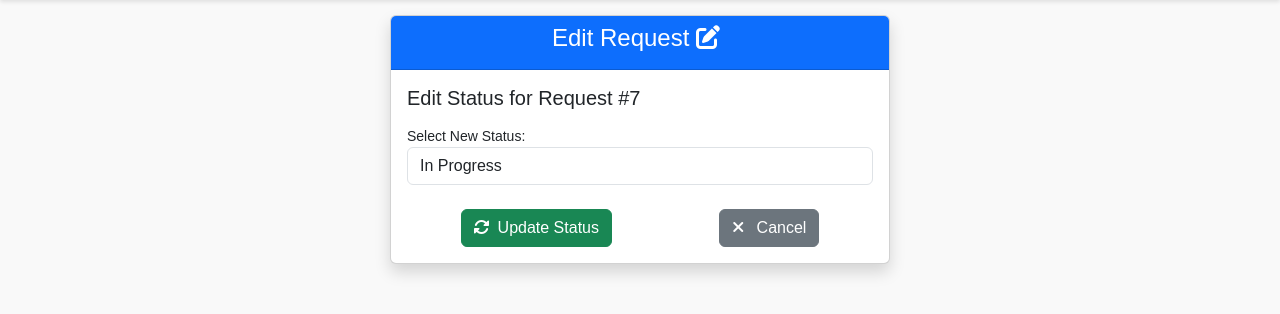
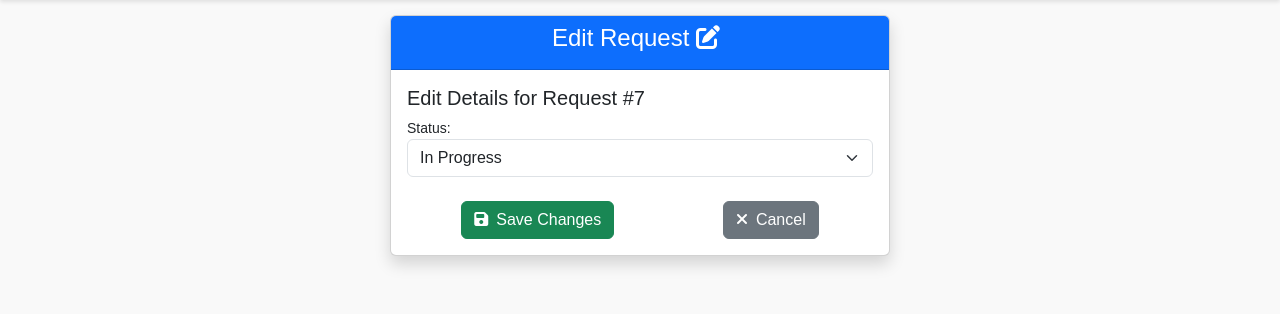
Before and after one commit to ladvapranay/InventoryTrackerApp, a Django app: page /edit-request/7/ in a window 1280 px wide. Shown: the part 85-399 px from the top of the page. Run offline with Django 5.2, Linux system fonts and the light colour scheme; a user stored in the database is signed in; data comes from the database, SQL or seed files in the repository; both versions use the stored data as it was after the commit.

Commit message:
Added edit feature for user

```diff
--- a/inventory/views.py
+++ b/inventory/views.py
@@ -2,9 +2,11 @@ from django.contrib import messages
 from django.contrib.auth import logout, login
 from django.contrib.auth.decorators import login_required
 from django.contrib.auth.models import User
-from django.shortcuts import render, redirect
+from django.http import HttpResponseBadRequest
+from django.shortcuts import render, redirect, get_object_or_404
 from .models import InventoryItem, InventoryRequest
-from .forms import RequestForm
+from .forms import RequestForm, AdminRequestForm
+
 
 def register(request):
     if request.method == 'POST':
@@ -32,6 +34,7 @@ def register(request):
         return redirect('dashboard')
 
     return render(request, 'registration/register.html')
+
 
 @login_required
 def dashboard(request):
@@ -77,21 +80,34 @@ def delete_request(request, request_id):
 
 @login_required
 def edit_request(request, request_id):
-    if request.user.is_staff:
-        inventory_request = get_object_or_404(InventoryRequest, id=request_id)
-        if request.method == 'POST':
-            new_status = request.POST.get('status')
-            if new_status and new_status in ['New', 'In Progress', 'Approved', 'Rejected']:
-                inventory_request.status = new_status
-                inventory_request.save()
-                messages.success(request, f"Request {request_id} updated to {new_status}.")
-                return redirect('dashboard')
-            messages.error(request, "Invalid or missing status!")
-        return render(request, 'edit_request.html', {'inventory_request': inventory_request})
-    return HttpResponseBadRequest("You are not authorized to edit this request.")
+    inventory_request = get_object_or_404(InventoryRequest, id=request_id)
 
-from django.shortcuts import get_object_or_404
-from django.http import HttpResponseBadRequest
+    if inventory_request.requested_by != request.user and not request.user.is_staff:
+        return HttpResponseBadRequest("You are not authorized to edit this request.")
+
+    if request.method == 'POST':
+        if request.user.is_staff:
+            form = AdminRequestForm(request.POST, instance=inventory_request)
+        else:
+            form = RequestForm(request.POST, instance=inventory_request)
+
+        if form.is_valid():
+            form.save()
+            messages.success(request, f"Request {inventory_request.id} updated successfully.")
+            return redirect('dashboard')
+        else:
+            messages.error(request, "Failed to update the request. Please correct the errors.")
+
+    else:
+        if request.user.is_staff:
+            form = AdminRequestForm(instance=inventory_request)
+        else:
+            form = RequestForm(instance=inventory_request)
+
+    return render(request, 'edit_request.html', {
+        'form': form,
+        'inventory_request': inventory_request,
+    })
 
 
 @login_required
@@ -130,7 +146,6 @@ def create_request(request):
         else:
             print("Form errors:", form.errors)
 
-
     form = RequestForm(initial={'item': prefilled_item})
     return render(request, 'create_request.html', {
         'form': form,
--- a/templates/edit_request.html
+++ b/templates/edit_request.html
@@ -3,27 +3,21 @@
 {% block title %}Edit Request{% endblock %}
 
 {% block content %}
-<div class="d-flex justify-content-center align-items-center ">
+    <div class="d-flex justify-content-center align-items-center">
         <div class="card shadow" style="max-width: 500px; width: 100%;">
             <div class="card-header bg-primary text-white text-center">
-            <h4>Edit Request <i class="fas fa-edit me-2"></i> </h4>
+                <h4>Edit Request <i class="fas fa-edit me-2"></i></h4>
             </div>
             <div class="card-body">
-            <h5>Edit Status for Request #{{ inventory_request.id }}</h5>
+                <h5>Edit Details for Request #{{ inventory_request.id }}</h5>
                 <form method="post">
                     {% csrf_token %}
-                <div class="form-group mt-3">
-                    <label for="status">Select New Status:</label>
-                    <select id="status" name="status" class="form-control">
-                        <option value="New" {% if inventory_request.status == 'New' %}selected{% endif %}>New</option>
-                        <option value="In Progress" {% if inventory_request.status == 'In Progress' %}selected{% endif %}>In Progress</option>
-                        <option value="Approved" {% if inventory_request.status == 'Approved' %}selected{% endif %}>Approved</option>
-                        <option value="Rejected" {% if inventory_request.status == 'Rejected' %}selected{% endif %}>Rejected</option>
-                    </select>
-                </div>
+                    {{ form.as_p }}
+
                     <div class="d-flex justify-content-around mt-4">
-                    <button class="btn btn-success" type="submit"><i class="fas fa-sync-alt me-2"></i>Update Status</button>
-                    <a class="btn btn-secondary" href="{% url 'dashboard' %}"><i class="fas fa-times me-2"></i> Cancel</a>
+                        <button class="btn btn-success" type="submit"><i class="fas fa-save me-2"></i>Save Changes
+                        </button>
+                        <a class="btn btn-secondary" href="{% url 'dashboard' %}"><i class="fas fa-times me-2"></i>Cancel</a>
                     </div>
                 </form>
             </div>
```
Also changed, not shown: templates/dashboard.html (+6 -4 lines), db.sqlite3, 1 other file. Lines whose indentation alone changed are shown as unchanged.
